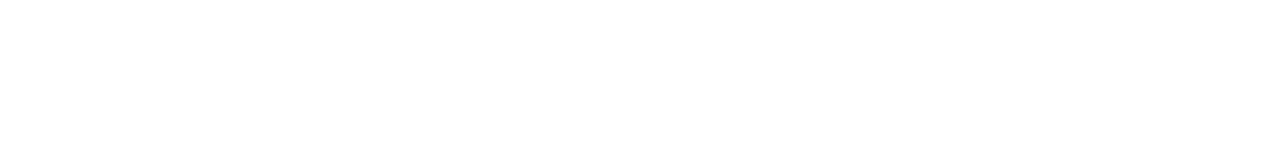
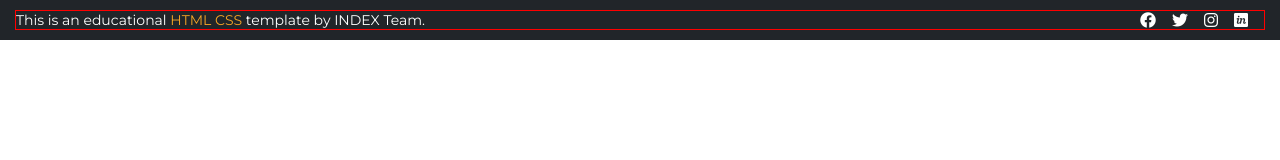
Before and after one commit to BakhromjonSadullaev/edumeeting, a plain HTML site: page index.html in a window 1280 px wide. Drawn offline with Linux system fonts and the light colour scheme.

Commit message:
add: warning line done

```diff
--- a/index.html
+++ b/index.html
@@ -5,6 +5,20 @@
     <meta http-equiv="X-UA-Compatible" content="IE=edge" />
     <meta name="viewport" content="width=device-width, initial-scale=1.0" />
     <title>Document</title>
+    <link rel="stylesheet" href="style.css">
+    <link rel="stylesheet" href="https://cdnjs.cloudflare.com/ajax/libs/font-awesome/6.2.1/css/all.min.css" integrity="sha512-MV7K8+y+gLIBoVD59lQIYicR65iaqukzvf/nwasF0nqhPay5w/9lJmVM2hMDcnK1OnMGCdVK+iQrJ7lzPJQd1w==" crossorigin="anonymous" referrerpolicy="no-referrer" />
   </head>
-  <body></body>
+  <body>
+    <div class="warning">
+      <div class="warning_wrapper">
+      <h4>This is an educational <span style="color: var(--orange-color);">HTML CSS</span> template by INDEX Team.</h4>
+    <div class="links">
+      <i class="fa-brands fa-facebook"></i>
+      <i class="fa-brands fa-twitter"></i>
+      <i class="fa-brands fa-instagram"></i>
+      <i class="fa-brands fa-invision"></i>
+    </div>
+  </div>
+    </div>
+  </body>
 </html>
--- a/style.css
+++ b/style.css
@@ -12,6 +12,34 @@
   font-family: 'Montserrat', sans-serif;
 }
 
+.warning{
+  width: 100%;
+  background-color: #212529;
+  padding: 10px 0;
+}
+
+.warning_wrapper{
+  max-width: 1250px;
+  display: flex;
+  align-items: center;
+  justify-content: space-between;
+  margin: auto;
+  border: 1px solid red;
+  color: white;
+}
+
+.warning_wrapper > h4{
+  font-weight: 400;
+  font-size: 14px;
+}
+
+.links{
+  display: flex;
+  align-items: center;
+  gap: 1rem;
+  margin-right: 1rem;
+}
+
 
 
 @media only screen and (max-width: 800px) {
```
